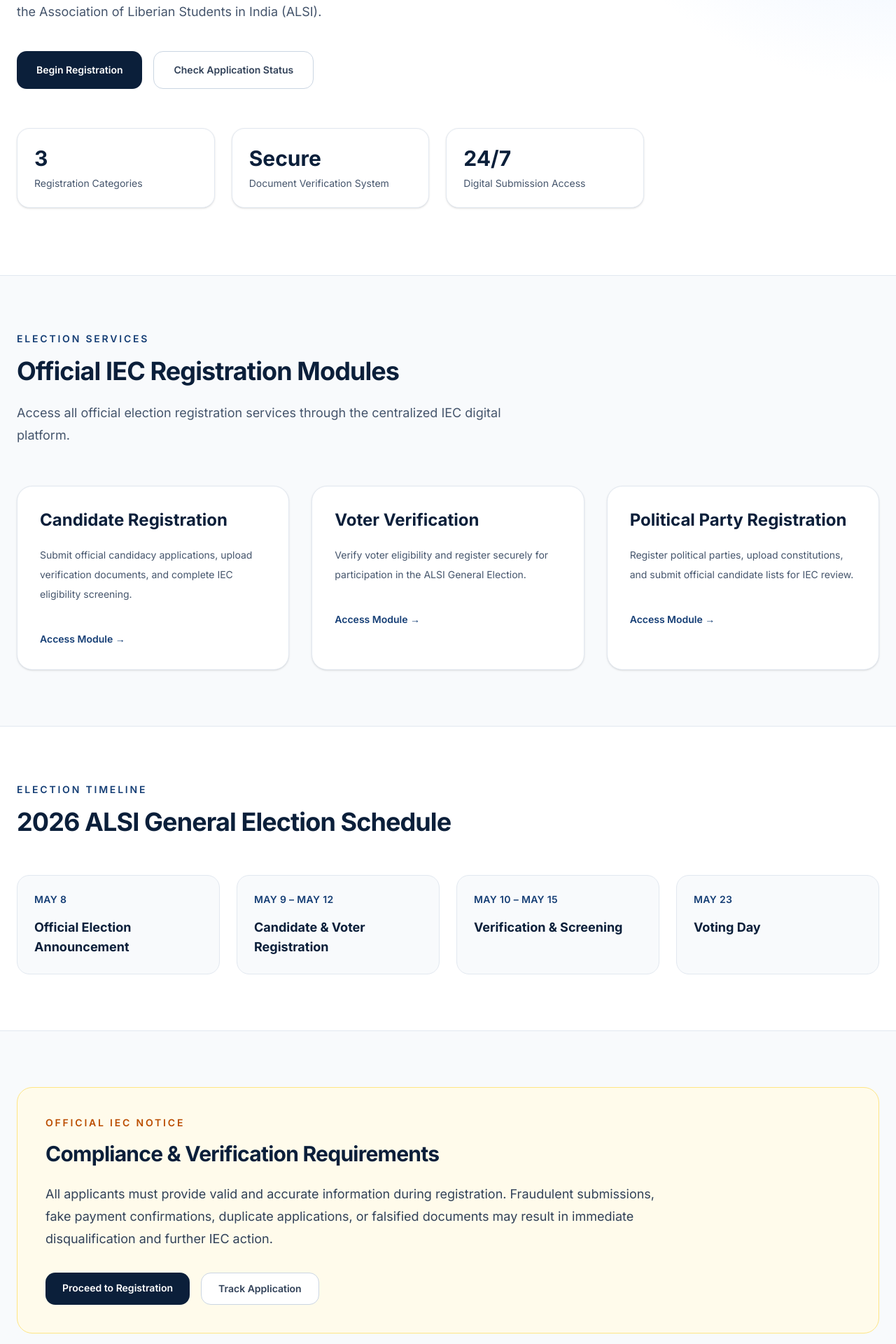
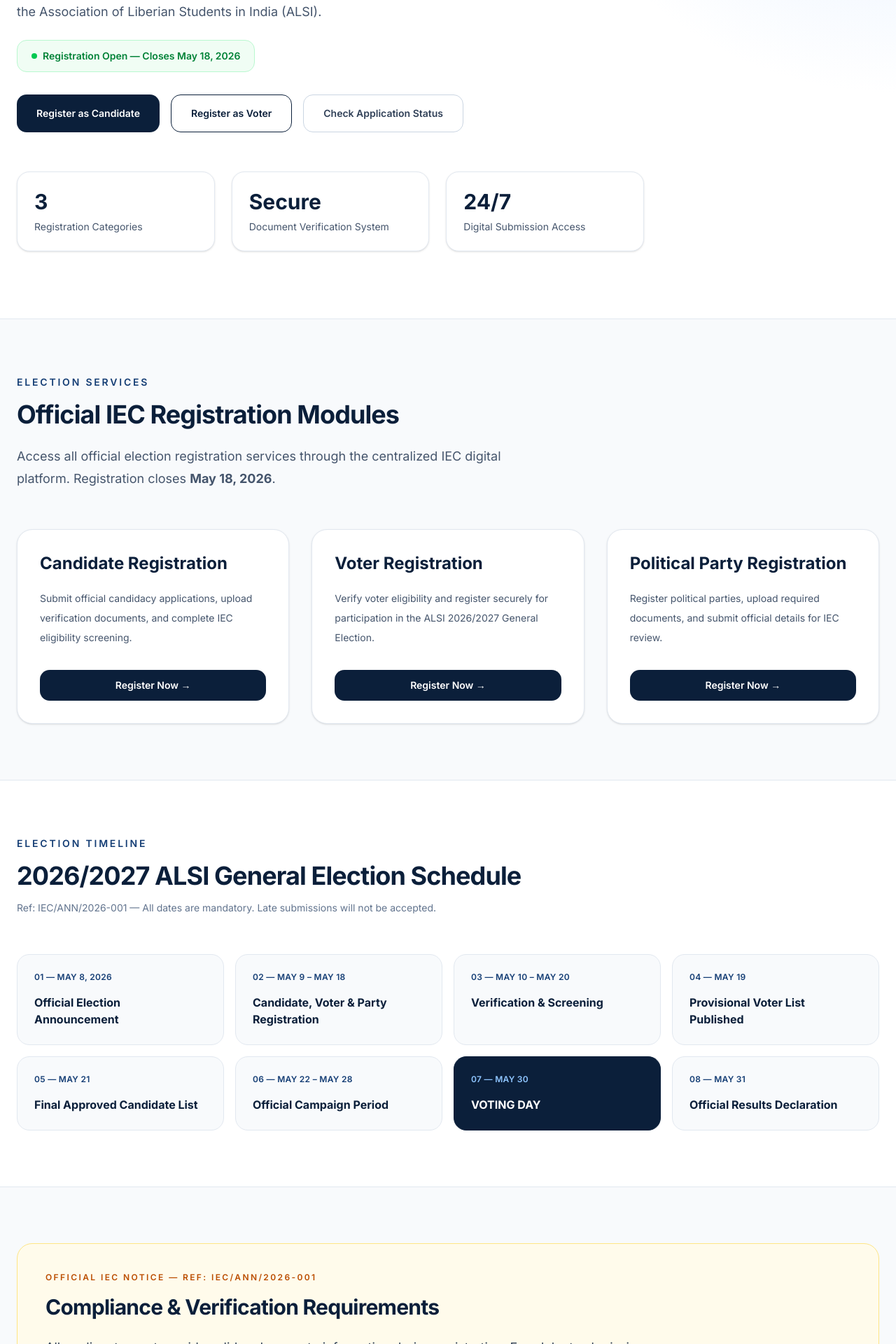
Before and after one commit to Statisticsage/ALSI-IEC-PORTAL, a Next.js app: page / in a window 1280 px wide. Shown: the part 480-2400 px from the top of the page at 70% size. Built offline with nearby package versions, Linux system fonts and the light colour scheme.

Commit message:
Push all production files - forms, admin, navbar, security

```diff
--- a/app/page.tsx
+++ b/app/page.tsx
@@ -1,159 +1,107 @@
 import Link from "next/link";
 
 const timeline = [
-  {
-    date: "May 8",
-    title: "Official Election Announcement",
-  },
-  {
-    date: "May 9 – May 12",
-    title: "Candidate & Voter Registration",
-  },
-  {
-    date: "May 10 – May 15",
-    title: "Verification & Screening",
-  },
-  {
-    date: "May 23",
-    title: "Voting Day",
-  },
+  { date: "May 8, 2026",       title: "Official Election Announcement" },
+  { date: "May 9 – May 18",    title: "Candidate, Voter & Party Registration" },
+  { date: "May 10 – May 20",   title: "Verification & Screening" },
+  { date: "May 19",            title: "Provisional Voter List Published" },
+  { date: "May 21",            title: "Final Approved Candidate List" },
+  { date: "May 22 – May 28",   title: "Official Campaign Period" },
+  { date: "May 30",            title: "VOTING DAY" },
+  { date: "May 31",            title: "Official Results Declaration" },
 ];
 
 const services = [
   {
     title: "Candidate Registration",
-    description:
-      "Submit official candidacy applications, upload verification documents, and complete IEC eligibility screening.",
+    description: "Submit official candidacy applications, upload verification documents, and complete IEC eligibility screening.",
+    href: "/register/candidate",
   },
   {
-    title: "Voter Verification",
-    description:
-      "Verify voter eligibility and register securely for participation in the ALSI General Election.",
+    title: "Voter Registration",
+    description: "Verify voter eligibility and register securely for participation in the ALSI 2026/2027 General Election.",
+    href: "/register/voters",
   },
   {
     title: "Political Party Registration",
-    description:
-      "Register political parties, upload constitutions, and submit official candidate lists for IEC review.",
+    description: "Register political parties, upload required documents, and submit official details for IEC review.",
+    href: "/register/party",
   },
 ];
 
 export default function HomePage() {
   return (
     <main className="min-h-screen bg-slate-50">
+
       {/* HERO */}
-
       <section className="relative overflow-hidden border-b border-slate-200 bg-white">
         <div className="absolute inset-0 bg-[radial-gradient(circle_at_top_right,#dbeafe,transparent_35%)]" />
-
         <div className="relative mx-auto max-w-7xl px-6 py-24">
           <div className="max-w-4xl">
             <div className="inline-flex items-center rounded-full border border-blue-200 bg-blue-50 px-4 py-2 text-xs font-semibold uppercase tracking-[0.2em] text-[#153E75]">
-              Independent Elections Commission (IEC)
+              Independent Elections Commission (IEC) — ALSI 2026/2027
             </div>
-
             <h1 className="mt-8 text-5xl font-bold leading-tight tracking-tight text-[#0B1F3A] md:text-6xl">
-              ALSI 2026/2027 Election Registration Portal
+              Official Election Registration Portal
             </h1>
-
             <p className="mt-8 max-w-3xl text-lg leading-8 text-slate-600">
-              Official digital election infrastructure for
-              candidate registration, political party
-              submissions, voter verification, compliance
-              screening, and election administration under
-              the Association of Liberian Students in India
-              (ALSI).
+              Official digital election infrastructure for candidate registration, political party submissions,
+              voter verification, compliance screening, and election administration under the
+              Association of Liberian Students in India (ALSI).
             </p>
-
-            <div className="mt-10 flex flex-wrap gap-4">
-              <Link
-                href="/register"
-                className="inline-flex items-center justify-center rounded-xl bg-[#0B1F3A] px-7 py-4 text-sm font-semibold text-white transition hover:bg-[#153E75]"
-              >
-                Begin Registration
+            <div className="mt-6 inline-flex items-center rounded-xl border border-green-200 bg-green-50 px-5 py-3">
+              <span className="mr-2 h-2 w-2 rounded-full bg-green-500 animate-pulse" />
+              <span className="text-sm font-semibold text-green-700">Registration Open — Closes May 18, 2026</span>
+            </div>
+            <div className="mt-8 flex flex-wrap gap-4">
+              <Link href="/register/candidate"
+                className="inline-flex items-center justify-center rounded-xl bg-[#0B1F3A] px-7 py-4 text-sm font-semibold text-white transition hover:bg-[#153E75]">
+                Register as Candidate
               </Link>
-
-              <Link
-                href="/status"
-                className="inline-flex items-center justify-center rounded-xl border border-slate-300 bg-white px-7 py-4 text-sm font-semibold text-slate-700 transition hover:bg-slate-100"
-              >
+              <Link href="/register/voters"
+                className="inline-flex items-center justify-center rounded-xl border border-[#0B1F3A] bg-white px-7 py-4 text-sm font-semibold text-[#0B1F3A] transition hover:bg-slate-100">
+                Register as Voter
+              </Link>
+              <Link href="/status"
+                className="inline-flex items-center justify-center rounded-xl border border-slate-300 bg-white px-7 py-4 text-sm font-semibold text-slate-700 transition hover:bg-slate-100">
                 Check Application Status
               </Link>
             </div>
-
             <div className="mt-14 grid gap-6 md:grid-cols-3">
-              <div className="rounded-2xl border border-slate-200 bg-white p-6 shadow-sm">
-                <p className="text-3xl font-bold text-[#0B1F3A]">
-                  3
-                </p>
-
-                <p className="mt-2 text-sm text-slate-600">
-                  Registration Categories
-                </p>
-              </div>
-
-              <div className="rounded-2xl border border-slate-200 bg-white p-6 shadow-sm">
-                <p className="text-3xl font-bold text-[#0B1F3A]">
-                  Secure
-                </p>
-
-                <p className="mt-2 text-sm text-slate-600">
-                  Document Verification System
-                </p>
-              </div>
-
-              <div className="rounded-2xl border border-slate-200 bg-white p-6 shadow-sm">
-                <p className="text-3xl font-bold text-[#0B1F3A]">
-                  24/7
-                </p>
-
-                <p className="mt-2 text-sm text-slate-600">
-                  Digital Submission Access
-                </p>
-              </div>
+              {[
+                { val: "3", label: "Registration Categories" },
+                { val: "Secure", label: "Document Verification System" },
+                { val: "24/7", label: "Digital Submission Access" },
+              ].map(s => (
+                <div key={s.label} className="rounded-2xl border border-slate-200 bg-white p-6 shadow-sm">
+                  <p className="text-3xl font-bold text-[#0B1F3A]">{s.val}</p>
+                  <p className="mt-2 text-sm text-slate-600">{s.label}</p>
+                </div>
+              ))}
             </div>
           </div>
         </div>
       </section>
 
       {/* SERVICES */}
-
       <section className="border-b border-slate-200 bg-slate-50">
         <div className="mx-auto max-w-7xl px-6 py-20">
           <div className="max-w-3xl">
-            <p className="text-sm font-semibold uppercase tracking-[0.2em] text-[#153E75]">
-              Election Services
-            </p>
-
-            <h2 className="mt-4 text-4xl font-bold tracking-tight text-[#0B1F3A]">
-              Official IEC Registration Modules
-            </h2>
-
+            <p className="text-sm font-semibold uppercase tracking-[0.2em] text-[#153E75]">Election Services</p>
+            <h2 className="mt-4 text-4xl font-bold tracking-tight text-[#0B1F3A]">Official IEC Registration Modules</h2>
             <p className="mt-6 text-lg leading-8 text-slate-600">
-              Access all official election registration
-              services through the centralized IEC digital
-              platform.
+              Access all official election registration services through the centralized IEC digital platform.
+              Registration closes <strong>May 18, 2026</strong>.
             </p>
           </div>
-
           <div className="mt-14 grid gap-8 lg:grid-cols-3">
-            {services.map((service) => (
-              <div
-                key={service.title}
-                className="rounded-3xl border border-slate-200 bg-white p-8 shadow-sm transition hover:-translate-y-1 hover:shadow-md"
-              >
-                <h3 className="text-2xl font-bold text-[#0B1F3A]">
-                  {service.title}
-                </h3>
-
-                <p className="mt-5 text-sm leading-7 text-slate-600">
-                  {service.description}
-                </p>
-
-                <Link
-                  href="/register"
-                  className="mt-10 inline-flex items-center text-sm font-semibold text-[#153E75]"
-                >
-                  Access Module →
+            {services.map(s => (
+              <div key={s.title} className="flex flex-col rounded-3xl border border-slate-200 bg-white p-8 shadow-sm transition hover:-translate-y-1 hover:shadow-md">
+                <h3 className="text-2xl font-bold text-[#0B1F3A]">{s.title}</h3>
+                <p className="mt-5 flex-1 text-sm leading-7 text-slate-600">{s.description}</p>
+                <Link href={s.href}
+                  className="mt-8 inline-flex items-center justify-center rounded-xl bg-[#0B1F3A] px-5 py-3 text-sm font-semibold text-white transition hover:bg-[#153E75]">
+                  Register Now →
                 </Link>
               </div>
             ))}
@@ -162,30 +110,20 @@ export default function HomePage() {
       </section>
 
       {/* TIMELINE */}
-
       <section className="border-b border-slate-200 bg-white">
         <div className="mx-auto max-w-7xl px-6 py-20">
           <div className="max-w-3xl">
-            <p className="text-sm font-semibold uppercase tracking-[0.2em] text-[#153E75]">
-              Election Timeline
-            </p>
-
-            <h2 className="mt-4 text-4xl font-bold tracking-tight text-[#0B1F3A]">
-              2026 ALSI General Election Schedule
-            </h2>
+            <p className="text-sm font-semibold uppercase tracking-[0.2em] text-[#153E75]">Election Timeline</p>
+            <h2 className="mt-4 text-4xl font-bold tracking-tight text-[#0B1F3A]">2026/2027 ALSI General Election Schedule</h2>
+            <p className="mt-4 text-sm text-slate-500">Ref: IEC/ANN/2026-001 — All dates are mandatory. Late submissions will not be accepted.</p>
           </div>
-
-          <div className="mt-14 grid gap-6 md:grid-cols-2 lg:grid-cols-4">
-            {timeline.map((item) => (
-              <div
-                key={item.title}
-                className="rounded-2xl border border-slate-200 bg-slate-50 p-6"
-              >
-                <p className="text-sm font-semibold uppercase tracking-wide text-[#153E75]">
-                  {item.date}
+          <div className="mt-14 grid gap-4 md:grid-cols-2 lg:grid-cols-4">
+            {timeline.map((item, i) => (
+              <div key={item.title} className={`rounded-2xl border p-6 ${item.title === "VOTING DAY" ? "border-[#0B1F3A] bg-[#0B1F3A] text-white" : "border-slate-200 bg-slate-50"}`}>
+                <p className={`text-xs font-semibold uppercase tracking-wide ${item.title === "VOTING DAY" ? "text-blue-300" : "text-[#153E75]"}`}>
+                  {String(i + 1).padStart(2, "0")} — {item.date}
                 </p>
-
-                <h3 className="mt-4 text-lg font-bold text-[#0B1F3A]">
+                <h3 className={`mt-4 text-base font-bold ${item.title === "VOTING DAY" ? "text-white" : "text-[#0B1F3A]"}`}>
                   {item.title}
                 </h3>
               </div>
@@ -195,40 +133,33 @@ export default function HomePage() {
       </section>
 
       {/* NOTICE */}
-
       <section className="bg-slate-50">
         <div className="mx-auto max-w-7xl px-6 py-20">
           <div className="rounded-3xl border border-amber-200 bg-amber-50 p-10">
             <div className="max-w-4xl">
-              <p className="text-sm font-semibold uppercase tracking-[0.2em] text-amber-700">
-                Official IEC Notice
+              <p className="text-xs font-semibold uppercase tracking-[0.2em] text-amber-700">Official IEC Notice — Ref: IEC/ANN/2026-001</p>
+              <h2 className="mt-4 text-3xl font-bold tracking-tight text-[#0B1F3A]">Compliance & Verification Requirements</h2>
+              <p className="mt-6 text-lg leading-8 text-slate-700">
+                All applicants must provide valid and accurate information during registration.
+                Fraudulent submissions, fake payment confirmations, duplicate applications, or falsified documents
+                may result in immediate disqualification and further IEC action under the Electoral Compliance Framework
+                (Ref: IEC/CPF/2026-003).
               </p>
-
-              <h2 className="mt-4 text-3xl font-bold tracking-tight text-[#0B1F3A]">
-                Compliance & Verification Requirements
-              </h2>
-
-              <p className="mt-6 text-lg leading-8 text-slate-700">
-                All applicants must provide valid and
-                accurate information during registration.
-                Fraudulent submissions, fake payment
-                confirmations, duplicate applications, or
-                falsified documents may result in immediate
-                disqualification and further IEC action.
-              </p>
-
+              <div className="mt-6 text-sm text-slate-600">
+                <p>📧 Official IEC Email: <strong>alsiiec048@gmail.com</strong></p>
+                <p className="mt-1">🌐 Portal: <strong>https://iec.alsi-election-org.workers.dev</strong></p>
+              </div>
               <div className="mt-8 flex flex-wrap gap-4">
-                <Link
-                  href="/register"
-                  className="rounded-xl bg-[#0B1F3A] px-6 py-3 text-sm font-semibold text-white transition hover:bg-[#153E75]"
-                >
-                  Proceed to Registration
+                <Link href="/register/candidate"
+                  className="rounded-xl bg-[#0B1F3A] px-6 py-3 text-sm font-semibold text-white transition hover:bg-[#153E75]">
+                  Candidate Registration
                 </Link>
-
-                <Link
-                  href="/status"
-                  className="rounded-xl border border-slate-300 bg-white px-6 py-3 text-sm font-semibold text-slate-700 transition hover:bg-slate-100"
-                >
+                <Link href="/register/voters"
+                  className="rounded-xl border border-[#0B1F3A] bg-white px-6 py-3 text-sm font-semibold text-[#0B1F3A] transition hover:bg-slate-100">
+                  Voter Registration
+                </Link>
+                <Link href="/status"
+                  className="rounded-xl border border-slate-300 bg-white px-6 py-3 text-sm font-semibold text-slate-700 transition hover:bg-slate-100">
                   Track Application
                 </Link>
               </div>
@@ -236,6 +167,7 @@ export default function HomePage() {
           </div>
         </div>
       </section>
+
     </main>
   );
 }
```
Also changed, not shown: components/forms/CandidateRegistrationForm.tsx (+4 -13 lines).
